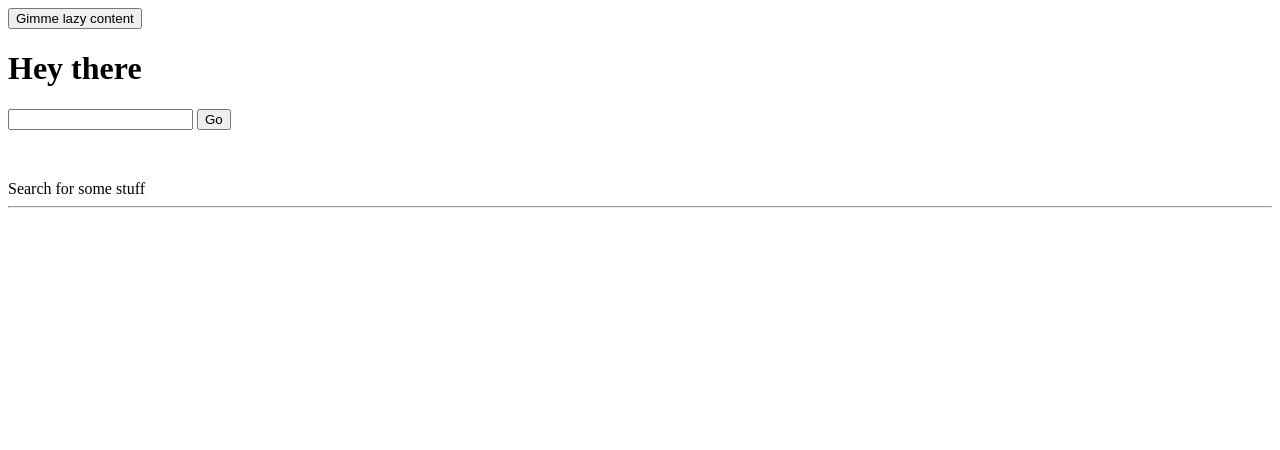
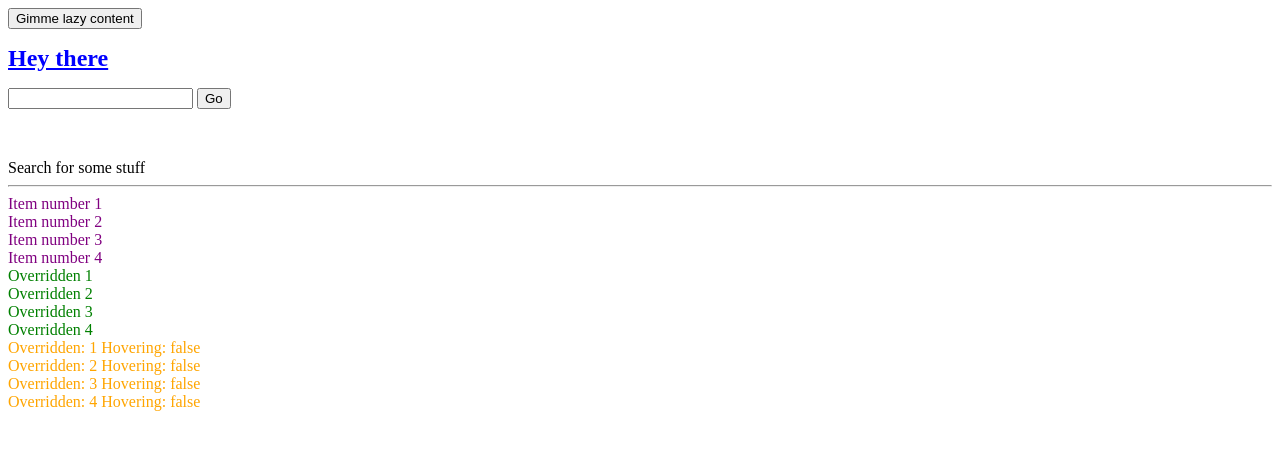
Before and after one commit to arackaf/svelte-sandbox, a Svelte app: page / in a window 1280 px wide. Both pictures are taken after a click on the button "Gimme lazy content". Shown: the top 450 px of the page. Built offline with nearby package versions, Linux system fonts and the light colour scheme.

Commit message:
Mapping over slots

```diff
--- a/src/App.svelte
+++ b/src/App.svelte
@@ -1,20 +1,29 @@
 <script>
-
   import Books from "./Books";
   import Lazy from "./Lazy";
+  import Mapper from "./Mapper.svelte";
+  import Mapper2 from "./Mapper2.svelte";
 
   let lazyRequested = false;
-
 </script>
 
-<button on:click={() => lazyRequested = true}>Gimme lazy content</button>
+<button on:click={() => (lazyRequested = true)}>Gimme lazy content</button>
 
 {#if lazyRequested}
-  <Lazy import={() => import("./Header")} message="Hey there">
+  <Lazy import={() => import('./Header')} message="Hey there">
     <span slot="loading">Loading that header boo</span>
     <span slot="error">Couln't load header sorry</span>
   </Lazy>
-
 {/if}
 
 <Books />
+
+<Mapper count={4} />
+
+<Mapper count={4}>
+  <div let:x slot="content" style="color: green">Overridden {x}</div>
+</Mapper>
+
+<Mapper2 count={4}>
+  <div slot="content" let:x let:hovering style="color: orange;">Overridden: {x} Hovering: {hovering}</div>
+</Mapper2>
--- a/src/Header.svelte
+++ b/src/Header.svelte
@@ -1,5 +1,15 @@
 <script>
+  import "./header.scss";
+  import styles from "./header.module.scss";
+  const { headerSpan } = styles;
+
   export let message = "";
 </script>
 
-<h1>{message}</h1>
+<style>
+  h1 {
+    font-size: 24px;
+  }
+</style>
+
+<h1 class={`header ${headerSpan}`}>{message}</h1>
--- /dev/null
+++ b/src/Mapper.svelte
@@ -0,0 +1,7 @@
+<script>
+  export let count = 0;
+</script>
+
+{#each Array.from({ length: count }, (x, i) => i + 1) as x}
+  <slot name="content" x={x}><div style="color: purple"> Item number {x} </div></slot>
+{/each}
--- /dev/null
+++ b/src/Mapper2.svelte
@@ -0,0 +1,12 @@
+<script>
+  import MapperItem from "./MapperItem.svelte";
+
+
+  export let count = 0;
+</script>
+
+{#each Array.from({ length: count }, (x, i) => i + 1) as x}
+  <MapperItem let:hovering={hovering} x={x}>
+    <slot slot="content" name="content" hovering={hovering} x={x}></slot>
+  </MapperItem>
+{/each}
--- /dev/null
+++ b/src/MapperItem.svelte
@@ -0,0 +1,10 @@
+<script>
+  let hovering = false;
+  export let x;
+
+</script>
+
+
+<div on:mouseenter={() => hovering = true} on:mouseleave={() => hovering = false}>
+  <slot name="content" hovering={hovering}></slot>
+</div>
--- /dev/null
+++ b/src/header.module.scss
@@ -0,0 +1,3 @@
+.headerSpan {
+  text-decoration: underline;
+}
--- /dev/null
+++ b/src/header.scss
@@ -0,0 +1,3 @@
+h1.header {
+  color: blue;
+}
--- a/webpack.config.js
+++ b/webpack.config.js
@@ -78,7 +78,7 @@ module.exports = {
         oneOf: [
           {
             test: /\.module\.s?css$/,
-            use: [MiniCssExtractPlugin.loader, { loader: "css-loader", options: { modules: true, exportOnlyLocals: false } }, "sass-loader"],
+            use: [MiniCssExtractPlugin.loader, { loader: "css-loader", options: { modules: true } }, "sass-loader"],
           },
           {
             use: [MiniCssExtractPlugin.loader, "css-loader", "sass-loader"],
```
